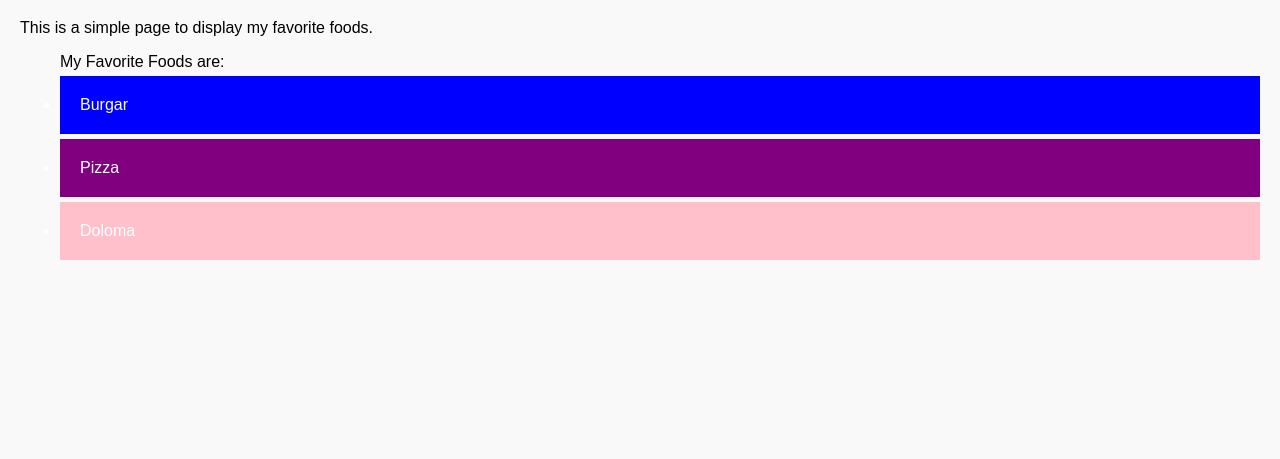
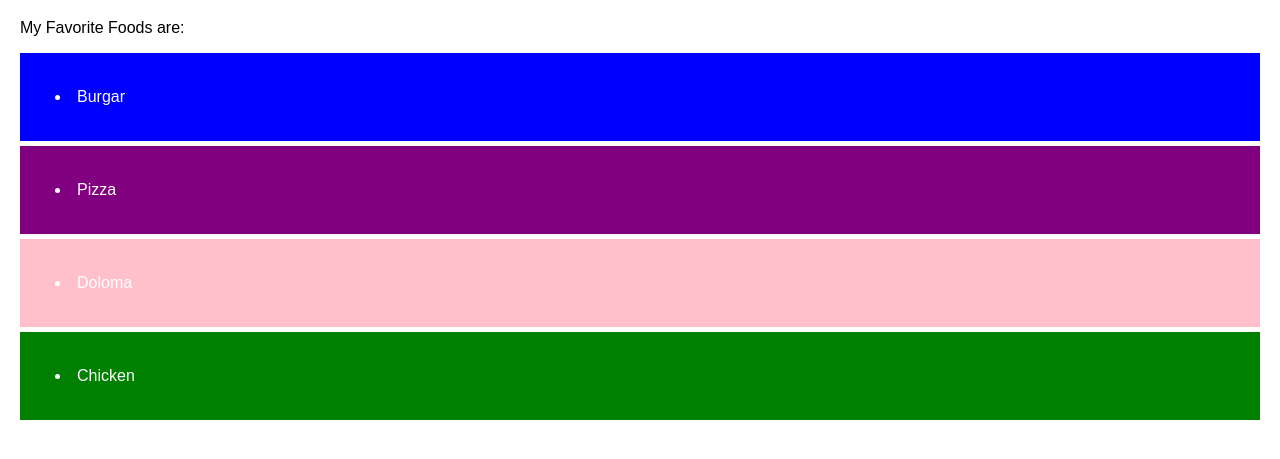
Before and after one commit to Amaniakram/favorite-list, a plain HTML site: page index.html in a window 1280 px wide. Shown: the part 71-530 px from the top of the page. Drawn offline with Linux system fonts and the light colour scheme.

Commit message:
add all the missing parts

```diff
--- a/index.html
+++ b/index.html
@@ -9,14 +9,15 @@
 <body>
     <h1>My Welcome To My Favorite List Page</h1>
 
-    <p> This is a simple page to display my favorite foods.</p>
+    <p> My Favorite Foods are: </p>
 
-    <ul> My Favorite Foods are:
+    <div id="favorite-foods">
         <li class="blue"> Burgar</li>
         <li class="purple"> Pizza</li>
         <li class="pink"> Doloma</li>
+        <li class="green"> Chicken</li>
+    </div>
 
-
-    </ul>
+    <script src="index.js"></script>
 </body>
 </html>
--- a/index.js
+++ b/index.js
@@ -0,0 +1,2 @@
+const favoriteFoods = document.getElementById('favorite-foods');
+console.log(favoriteFoods);
--- a/style.css
+++ b/style.css
@@ -1,6 +1,6 @@
 body {
     font-family: Arial, sans-serif;
-    background-color: #33333307;
+    background-color: #33333300;
     margin: 0;
     padding: 0 20px;
 }
@@ -14,7 +14,7 @@ h1 {
 li {
     color: #ffffff;
     background-color: #333333;
-    padding: 20px;
+    padding: 35px;
     margin: 5px 0;
 }
 
@@ -25,6 +25,13 @@ li:nth-child(1) {
 li:nth-child(2) {
     background-color: purple;
 }
+
+
 li:nth-child(3) {
     background-color: pink;
 }
+
+
+li:nth-child(4) {
+    background-color: green;
+}
```
